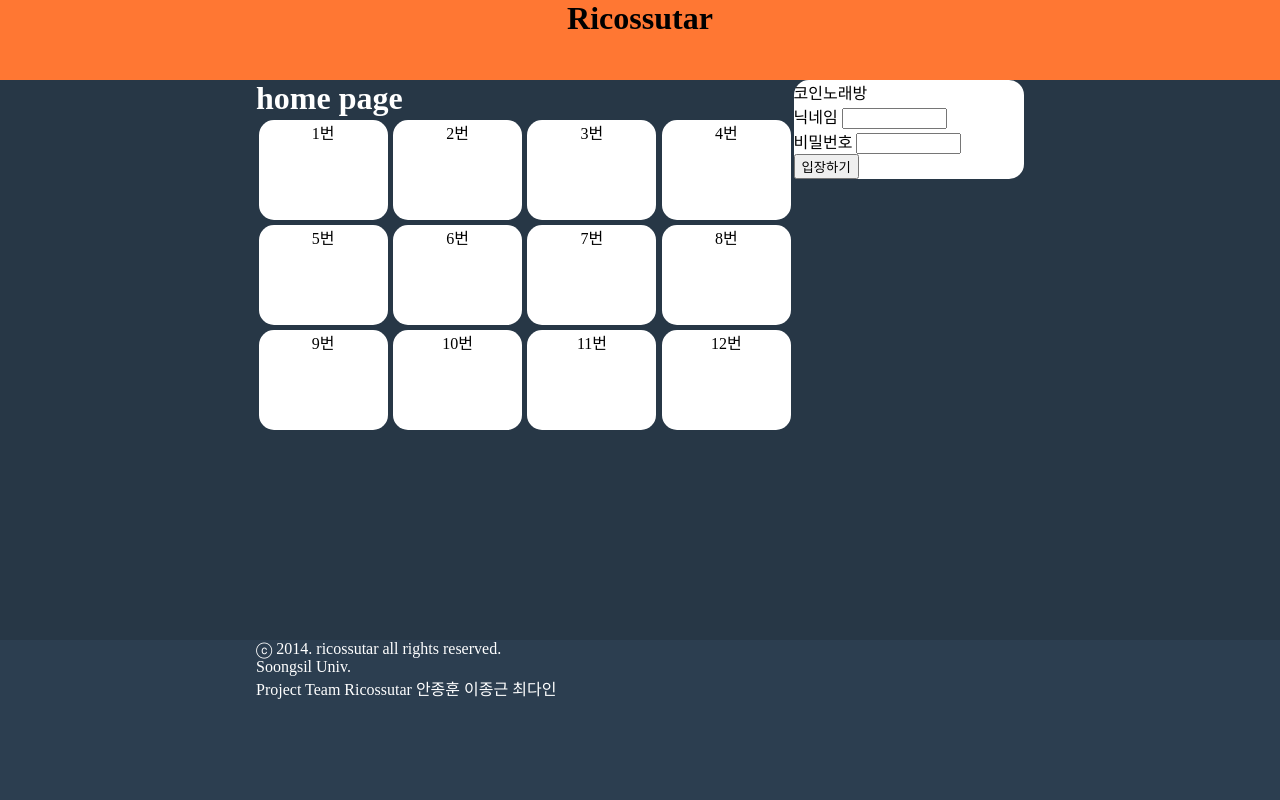
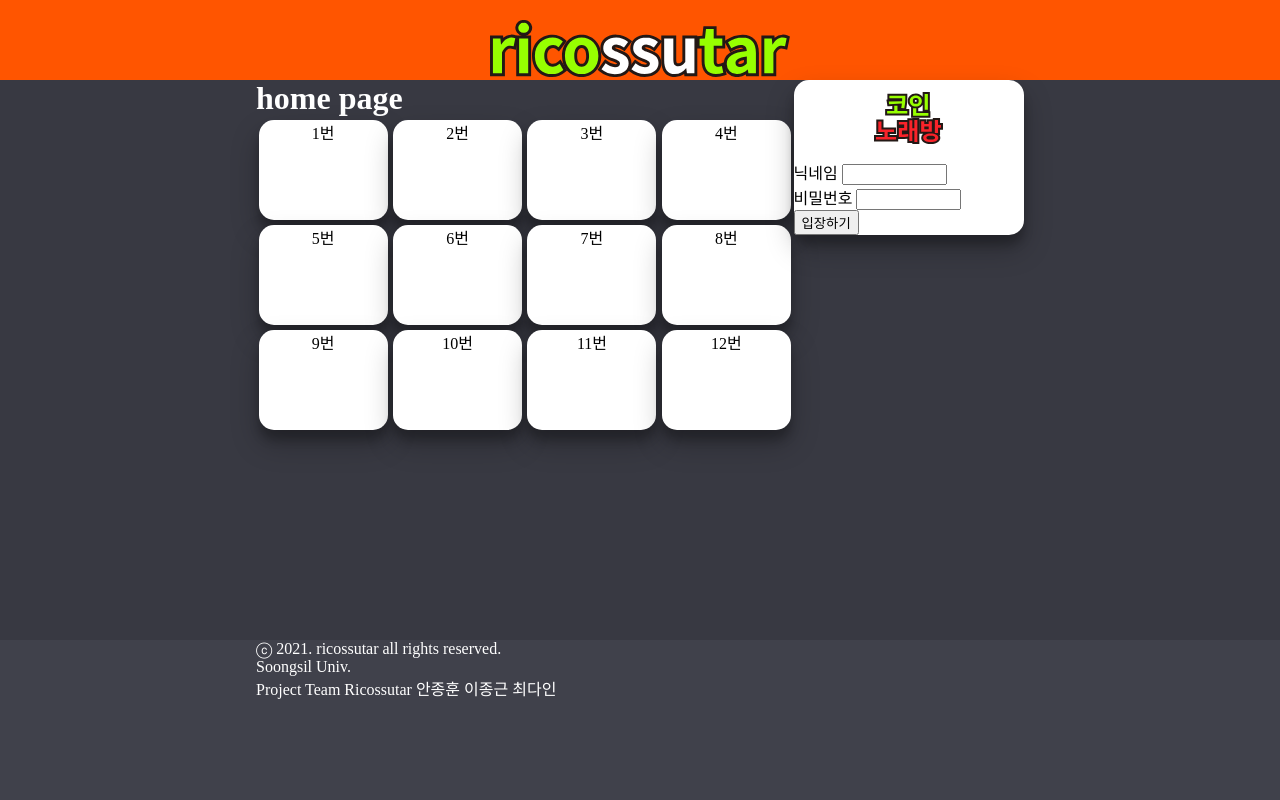
Before and after one commit to ricossutar/ricossutar, a Django app: page / in a window 1280 px wide. Run offline with Django 3.2, Linux system fonts and the light colour scheme.

Commit message:
add logo

```diff
--- a/ricossutar/main/static/main.css
+++ b/ricossutar/main/static/main.css
@@ -10,14 +10,15 @@ h1 {
 .nav {
   height: 10%;
   /* padding: 20px; */
-  background-color: #ff7733;
+  background-color: #ff5500;
   text-align: center;
 }
 
 .main_container {
   color: white;
   height: 70%;
-  background-color: #273746;
+  background-color: #383942;
+  /* background-color: #273746; */
   /* padding: 20px; */
   padding-left: 20%;
   padding-right: 20%;
@@ -25,7 +26,8 @@ h1 {
 
 .footer {
   color: white;
-  background-color: #2c3e50;
+  background-color: #40414b;
+  /* background-color: #2c3e50; */
   height: 20%;
   /* padding: 20px; */
   padding-left: 20%;
@@ -43,6 +45,7 @@ h1 {
   height: 80%;
   background-color: white;
   border-radius: 15px;
+  box-shadow: 0 14px 28px rgba(0, 0, 0, 0.25), 0 10px 10px rgba(0, 0, 0, 0.22);
 }
 
 .left_box {
@@ -62,6 +65,7 @@ h1 {
   background-color: white;
   color: black;
   text-align: center;
+  box-shadow: 0 14px 28px rgba(0, 0, 0, 0.25), 0 10px 10px rgba(0, 0, 0, 0.22);
 }
 
 /* room css */
@@ -76,3 +80,15 @@ h1 {
   width: 30%;
   margin-right: 5px;
 }
+
+.logo {
+  width: 300px;
+  margin-top: 20px;
+}
+
+.coin_logo {
+  width: 30%;
+  margin: 5%;
+  margin-left: 35%;
+  margin-right: 35%;
+}
--- a/ricossutar/main/templates/base.html
+++ b/ricossutar/main/templates/base.html
@@ -10,14 +10,16 @@
 </head>
 <body>
     <div class="nav">
-        <h1>Ricossutar</h1>
+        <a href="/">
+            <img class='logo'src="{% static 'img/logo.svg' %}"/>
+        </a>
     </div>
     <div class="main_container">
         {% block content %}
         {% endblock %}
     </div>
     <div class="footer">
-        ⓒ 2014. ricossutar all rights reserved.<br/>
+        ⓒ 2021. ricossutar all rights reserved.<br/>
         Soongsil Univ.<br/>
         Project Team Ricossutar 안종훈 이종근 최다인
     </div>
--- a/ricossutar/main/templates/home.html
+++ b/ricossutar/main/templates/home.html
@@ -1,4 +1,5 @@
 {% extends 'base.html' %}
+{% load static %}
 {% block content %}
 <div class='flex_container'>
     <div class='left_box'>
@@ -12,7 +13,7 @@
         </div>
     </div>
     <div class='right_box'>
-        코인노래방<br/>
+        <img class='coin_logo'src="{% static 'img/coin_logo_thin.svg' %}"/><br/>
         <label for="name">닉네임</label>
         <input type="text" id="name" name="name" required size="10">
         <br/>
```
Also changed, not shown: ricossutar/main/static/img/coin_logo_bold.svg (added), ricossutar/main/static/img/coin_logo_thin.svg (added), ricossutar/main/static/img/logo.svg (added).
